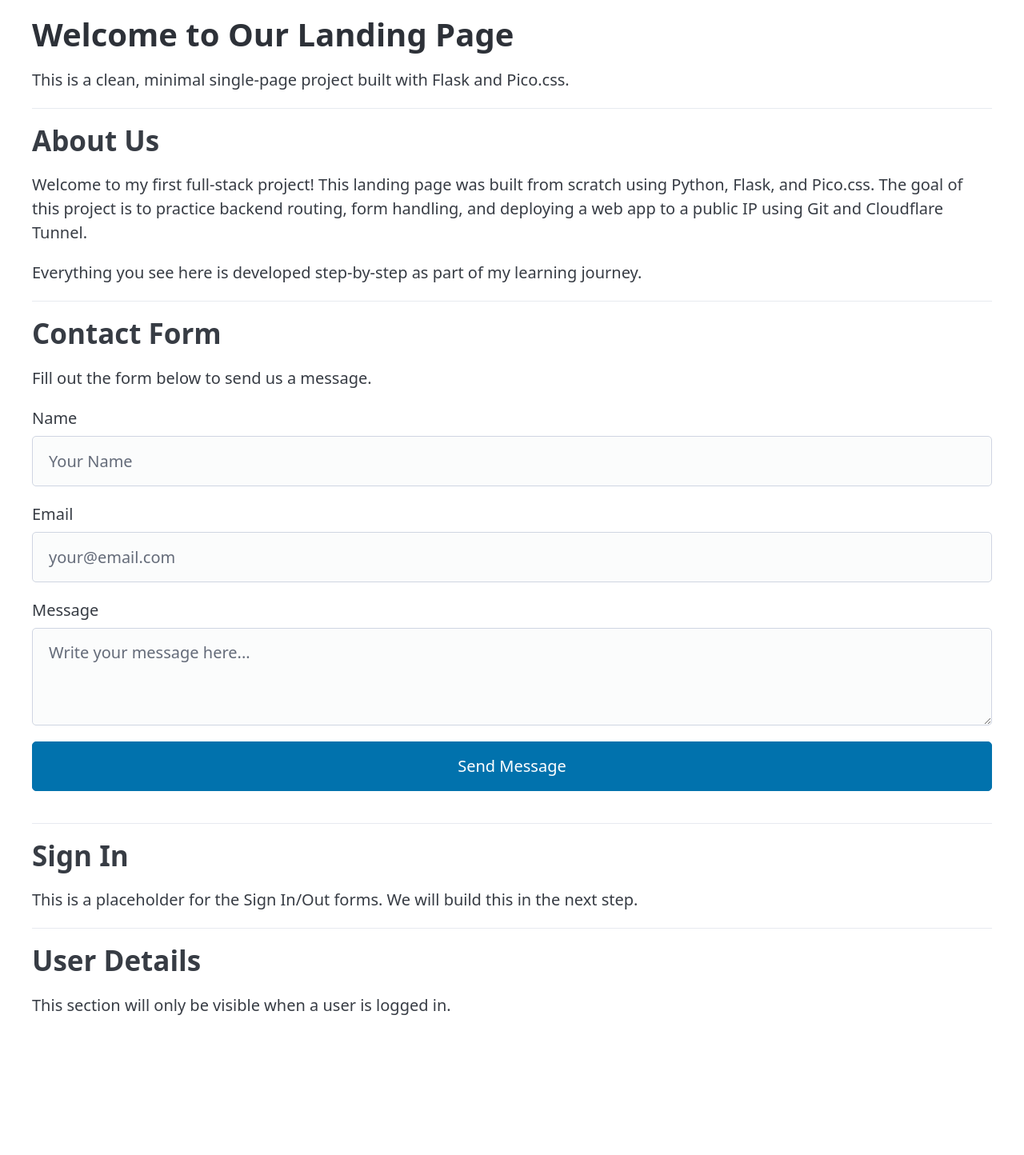
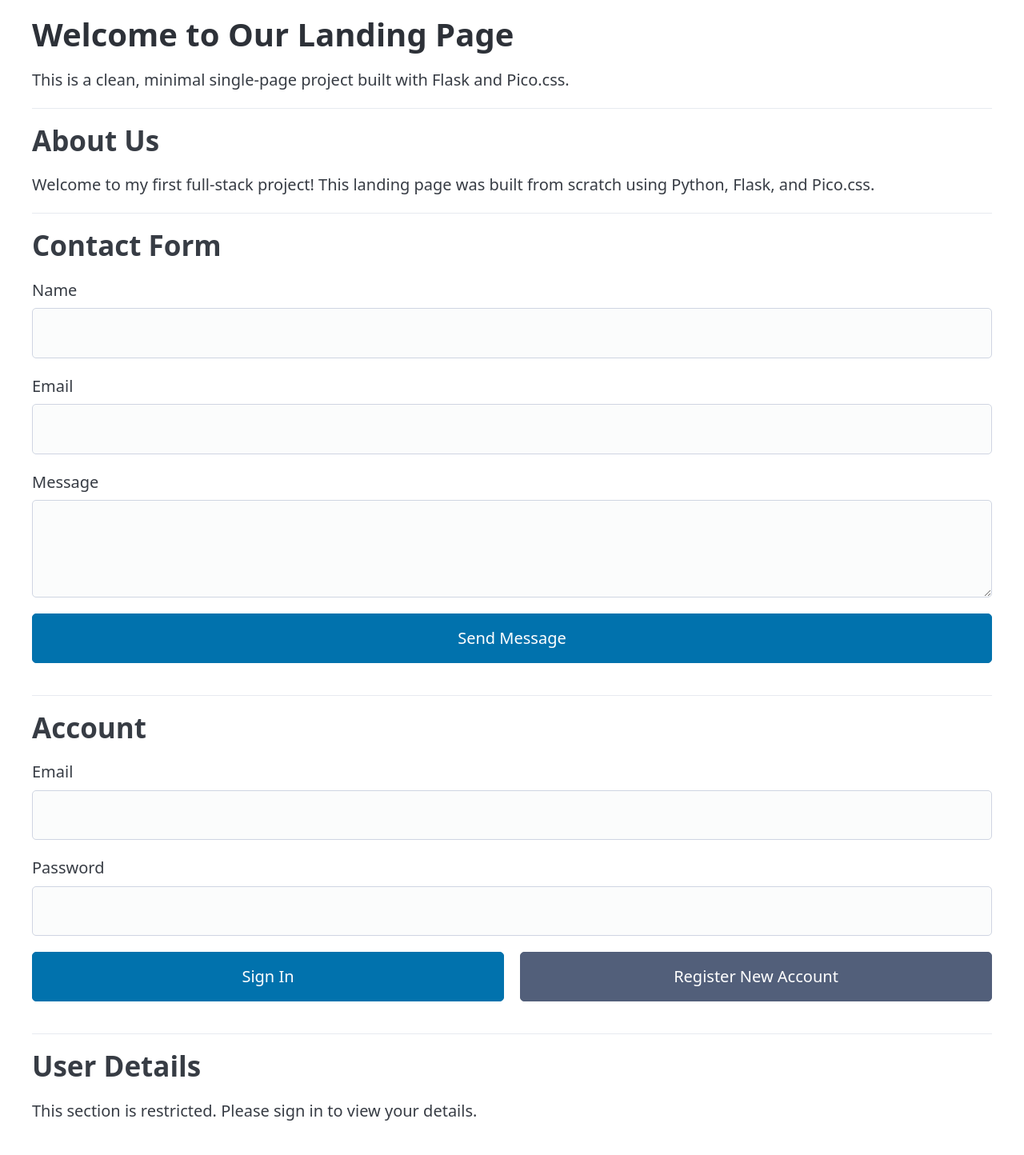
Before and after one commit to itsartinkh/landing-project, a Flask app: page / in a window 1280 px wide. Shown: the part 70-1514 px from the top of the page at 80% size. Before the commit the page ends 1339 px from the top, so only its background shows below. Run offline with Flask 3, Linux system fonts and the light colour scheme; some libraries are stand-ins or nearby versions.

Commit message:
feat: add user authentication, session management, and user detail view
- Problem: The application lacked user authentication and could not distinguish between guests and logged-in users. All sections were visible to everyone.
- Solution: Used Flask's built-in session management and Werkzeug's password hashing to implement secure sign-in, sign-out, and registration.
- Implementation:
  1. Added 'secret_key' to the Flask app to enable secure sessions.
  2. Updated the home route to pass the current user's email (from session) to the Jinja template.
  3. Created the '/signin' route to handle both login and registration actions, utilizing 'generate_password_hash' and 'check_password_hash' to secure user passwords.
  4. Created the '/signout' route to clear the user's session.
  5. Updated 'index.html' to use Jinja2 '{% if user %}' logic, conditionally rendering the login form, the sign-out button, and the User Detail section based on the user's authentication status.

```diff
--- a/app.py
+++ b/app.py
@@ -1,49 +1,77 @@
 import os
 import json
-from flask import Flask, render_template, request, redirect, url_for
+from flask import Flask, render_template, request, redirect, url_for, session
+from werkzeug.security import generate_password_hash, check_password_hash
 
 app = Flask(__name__)
+# کلید مخفی برای امنیت Sessionها (در پروژه‌های واقعی باید پیچیده و مخفی باشد)
+app.secret_key = "my_super_secret_dev_key"
 DATA_FILE = "data.json"
 
-# تابع کمکی برای خواندن اطلاعات از فایل JSON
 def load_data():
     if not os.path.exists(DATA_FILE):
-        # اگر فایل وجود نداشت، یک ساختار اولیه خالی برمی‌گردانیم
         return {"forms": [], "users": []}
     with open(DATA_FILE, "r", encoding="utf-8") as f:
         return json.load(f)
 
-# تابع کمکی برای ذخیره اطلاعات در فایل JSON
 def save_data(data):
     with open(DATA_FILE, "w", encoding="utf-8") as f:
         json.dump(data, f, ensure_ascii=False, indent=4)
 
 @app.route("/")
 def home():
-    return render_template("index.html")
+    # بررسی می‌کنیم که آیا کاربری در Session وجود دارد یا نه
+    user_email = session.get("user_email")
+    # ایمیل کاربر را به قالب HTML می‌فرستیم تا بتوانیم شرط بگذاریم
+    return render_template("index.html", user=user_email)
 
-# روت جدید برای دریافت اطلاعات فرم
 @app.route("/submit-form", methods=["POST"])
 def submit_form():
-    # دریافت اطلاعات از فیلدهای فرم
     name = request.form.get("name")
     email = request.form.get("email")
     message = request.form.get("message")
 
-    # خواندن داده‌های قبلی
     data = load_data()
-
-    # اضافه کردن فرم جدید به لیست
-    data["forms"].append({
-        "name": name,
-        "email": email,
-        "message": message
-    })
-
-    # ذخیره در فایل
+    data["forms"].append({"name": name, "email": email, "message": message})
     save_data(data)
 
-    # بعد از ارسال موفق، کاربر را به صفحه اصلی برمی‌گردانیم
+    return redirect(url_for("home"))
+
+@app.route("/signin", methods=["POST"])
+def signin():
+    email = request.form.get("email")
+    password = request.form.get("password")
+    action = request.form.get("action") # تشخیص اینکه کاربر می‌خواهد ثبت‌نام کند یا وارد شود
+
+    data = load_data()
+    # جستجوی کاربر در لیست کاربران
+    user_exists = next((u for u in data["users"] if u["email"] == email), None)
+
+    if action == "register":
+        if user_exists:
+            return "این ایمیل قبلا ثبت شده است! <a href='/'>بازگشت</a>"
+
+        # هش کردن پسورد قبل از ذخیره‌سازی (بسیار مهم)
+        hashed_password = generate_password_hash(password)
+        data["users"].append({"email": email, "password": hashed_password})
+        save_data(data)
+
+        # لاگین خودکار بعد از ثبت‌نام
+        session["user_email"] = email
+        return redirect(url_for("home"))
+
+    elif action == "login":
+        # بررسی صحت پسورد با استفاده از تابع check_password_hash
+        if user_exists and check_password_hash(user_exists["password"], password):
+            session["user_email"] = email
+            return redirect(url_for("home"))
+        else:
+            return "ایمیل یا رمز عبور اشتباه است! <a href='/'>بازگشت</a>"
+
+@app.route("/signout")
+def signout():
+    # پاک کردن اطلاعات کاربر از Session
+    session.pop("user_email", None)
     return redirect(url_for("home"))
 
 if __name__ == "__main__":
--- a/templates/index.html
+++ b/templates/index.html
@@ -4,12 +4,10 @@
     <meta charset="UTF-8">
     <meta name="viewport" content="width=device-width, initial-scale=1.0">
     <title>My Landing Page</title>
-    <!-- لینک به کتابخانه Pico.css برای استایل‌دهی خودکار -->
     <link rel="stylesheet" href="https://cdn.jsdelivr.net/npm/@picocss/pico@2/css/pico.min.css">
 </head>
 <body>
 
-    <!-- منوی بالای صفحه برای جابه‌جایی بین بخش‌ها -->
     <nav class="container">
         <ul>
             <li><strong>My Project</strong></li>
@@ -18,59 +16,84 @@
             <li><a href="#home">Home</a></li>
             <li><a href="#about">About Us</a></li>
             <li><a href="#forms">Forms</a></li>
-            <li><a href="#auth">Sign In</a></li>
+            <!-- اگر کاربر لاگین باشد، لینک خروج، وگرنه لینک ورود نشان داده می‌شود -->
+            {% if user %}
+                <li><a href="#user-detail">My Profile</a></li>
+                <li><a href="/signout" role="button" class="secondary">Sign Out</a></li>
+            {% else %}
+                <li><a href="#auth">Sign In</a></li>
+            {% endif %}
         </ul>
     </nav>
 
-    <!-- محتوای اصلی صفحه -->
     <main class="container">
 
-        <!-- 1. Home Section -->
         <section id="home">
             <h1>Welcome to Our Landing Page</h1>
             <p>This is a clean, minimal single-page project built with Flask and Pico.css.</p>
             <hr>
         </section>
 
-        <!-- 2. About Us Section -->
         <section id="about">
             <h2>About Us</h2>
-            <p>Welcome to my first full-stack project! This landing page was built from scratch using Python, Flask, and Pico.css. The goal of this project is to practice backend routing, form handling, and deploying a web app to a public IP using Git and Cloudflare Tunnel.</p>
-            <p>Everything you see here is developed step-by-step as part of my learning journey.</p>
+            <p>Welcome to my first full-stack project! This landing page was built from scratch using Python, Flask, and Pico.css.</p>
             <hr>
         </section>
 
-        <!-- 3. Forms Section -->
         <section id="forms">
             <h2>Contact Form</h2>
-            <p>Fill out the form below to send us a message.</p>
-            <!-- فرم ارسال اطلاعات به روت submit-form در بک‌اند -->
             <form action="/submit-form" method="POST">
                 <label for="name">Name</label>
-                <input type="text" id="name" name="name" placeholder="Your Name" required>
-
+                <input type="text" id="name" name="name" required>
                 <label for="email">Email</label>
-                <input type="email" id="email" name="email" placeholder="your@email.com" required>
-
+                <input type="email" id="email" name="email" required>
                 <label for="message">Message</label>
-                <textarea id="message" name="message" placeholder="Write your message here..." rows="3" required></textarea>
-
+                <textarea id="message" name="message" rows="3" required></textarea>
                 <button type="submit">Send Message</button>
             </form>
             <hr>
         </section>
 
-        <!-- 4. Auth Section (Sign In / Sign Out) -->
+        <!-- بخش احراز هویت -->
         <section id="auth">
-            <h2>Sign In</h2>
-            <p>This is a placeholder for the Sign In/Out forms. We will build this in the next step.</p>
+            <h2>Account</h2>
+            {% if user %}
+                <!-- اگر لاگین باشد، این را می‌بیند -->
+                <p>You are currently logged in as <strong>{{ user }}</strong>.</p>
+                <p>You can now view your profile details below or sign out using the top menu.</p>
+            {% else %}
+                <!-- اگر لاگین نباشد، فرم ورود/ثبت‌نام را می‌بیند -->
+                <form action="/signin" method="POST">
+                    <label for="email">Email</label>
+                    <input type="email" id="email" name="email" required>
+
+                    <label for="password">Password</label>
+                    <input type="password" id="password" name="password" required>
+
+                    <div class="grid">
+                        <!-- دو دکمه داریم که مقدار action را متفاوت می‌فرستند -->
+                        <button type="submit" name="action" value="login">Sign In</button>
+                        <button type="submit" name="action" value="register" class="secondary">Register New Account</button>
+                    </div>
+                </form>
+            {% endif %}
             <hr>
         </section>
 
-        <!-- 5. User Detail Section -->
+        <!-- بخش جزئیات کاربر -->
         <section id="user-detail">
             <h2>User Details</h2>
-            <p>This section will only be visible when a user is logged in.</p>
+            {% if user %}
+                <!-- فقط اگر لاگین باشد این اطلاعات را می‌بیند -->
+                <article>
+                    <header><strong>Profile Information</strong></header>
+                    <p><strong>Email:</strong> {{ user }}</p>
+                    <p>Welcome to your private dashboard. This information is only visible to you because you are authenticated.</p>
+                </article>
+            {% else %}
+                <!-- اگر لاگین نباشد -->
+                <p>This section is restricted. Please sign in to view your details.</p>
+            {% endif %}
         </section>
 
     </main>
```
